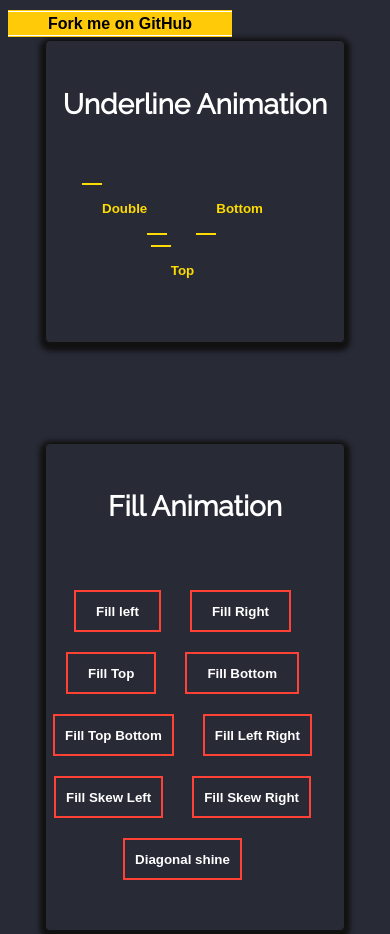
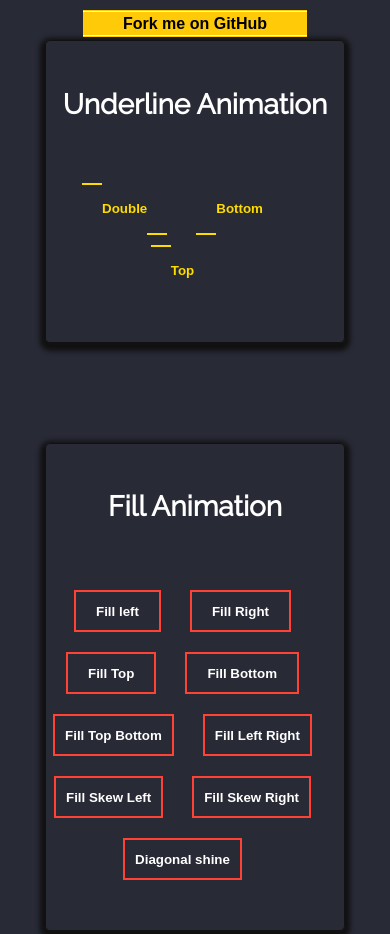
Before and after one commit to knowankit/hoveron, a plain HTML site: page index.html in a window 390 px wide. Shown: the top 934 px of the page. Drawn offline with Linux system fonts and the light colour scheme.

Commit message:
changed banner position

```diff
--- a/index.html
+++ b/index.html
@@ -12,8 +12,9 @@
 </head>
 
 <body>
-    <style>#forkongithub a{background:#ffcb08;color:black;text-decoration:none;font-family:arial,sans-serif;text-align:center;font-weight:bold;padding:5px 40px;font-size:1rem;line-height:2rem;position:relative;transition:0.5s;}#forkongithub a:hover{background:black;color:#ffcb08;}#forkongithub a::before,#forkongithub a::after{content:"";width:100%;display:block;position:absolute;top:1px;left:0;height:1px;background:#fff;}#forkongithub a::after{bottom:1px;top:auto;}@media screen and (min-width:800px){#forkongithub{position:fixed;display:block;top:0;right:0;width:200px;overflow:hidden;height:200px;z-index:9999;}#forkongithub a{width:200px;position:absolute;top:60px;right:-60px;transform:rotate(45deg);-webkit-transform:rotate(45deg);-ms-transform:rotate(45deg);-moz-transform:rotate(45deg);-o-transform:rotate(45deg);box-shadow:4px 4px 10px rgba(0,0,0,0.8);}}</style><span id="forkongithub"><a href="https://github.com/knowankit/hoveron">Fork me on GitHub</a></span>
-  <div class="container">
+      <div class="container text-center">
+          <style>#forkongithub a{background:#ffcb08;color:black;text-decoration:none;font-family:arial,sans-serif;text-align:center;font-weight:bold;padding:5px 40px;font-size:1rem;line-height:2rem;position:relative;transition:0.5s;}#forkongithub a:hover{background:black;color:#ffcb08;}#forkongithub a::before,#forkongithub a::after{content:"";width:100%;display:block;position:absolute;top:1px;left:0;height:1px;background:#fff;}#forkongithub a::after{bottom:1px;top:auto;}@media screen and (min-width:800px){#forkongithub{position:fixed;display:block;top:0;right:0;width:200px;overflow:hidden;height:200px;z-index:9999;}#forkongithub a{width:200px;position:absolute;top:60px;right:-60px;transform:rotate(45deg);-webkit-transform:rotate(45deg);-ms-transform:rotate(45deg);-moz-transform:rotate(45deg);-o-transform:rotate(45deg);box-shadow:4px 4px 10px rgba(0,0,0,0.8);}}</style><span id="forkongithub"><a href="https://github.com/knowankit/hoveron">Fork me on GitHub</a></span>
+
     <!--Underline Animation  -->
     <div class="card shadow">
       <div class="card-body">
```
